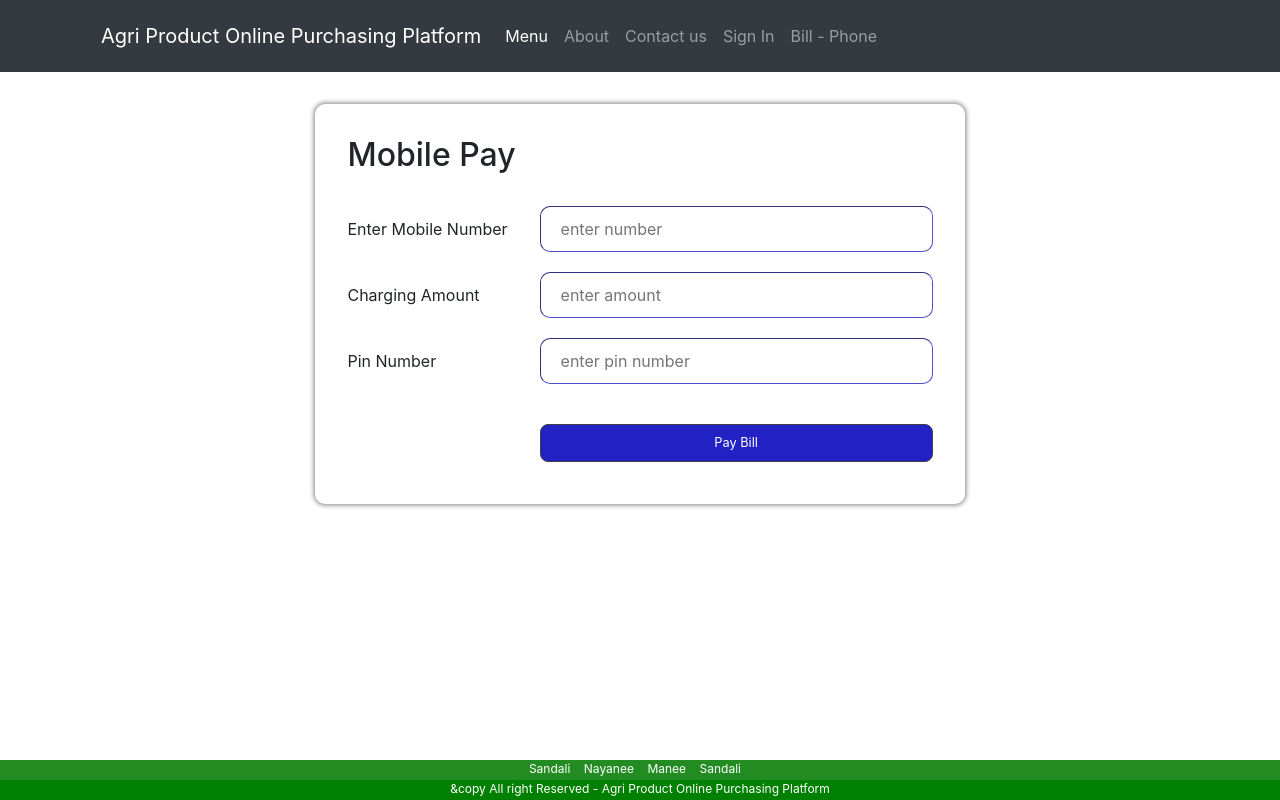
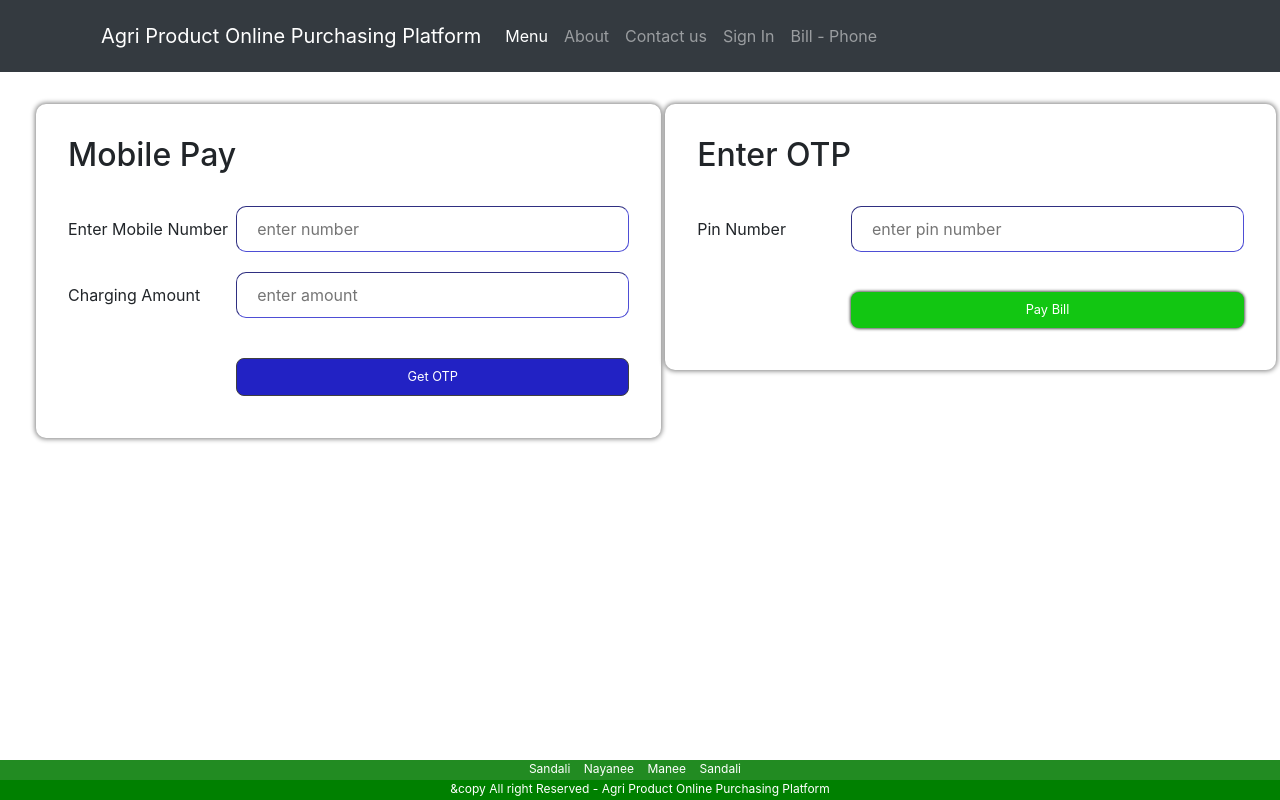
Before and after one commit to SandaliJayawickrama/DS_Project_Y3S1, a React (Create React App) app in the folder frontend/: page /bill in a window 1280 px wide. Built offline with nearby package versions, Linux system fonts and the light colour scheme.

Commit message:
Add OTP enter form

```diff
--- a/frontend/src/App.js
+++ b/frontend/src/App.js
@@ -2,7 +2,7 @@ import './styles/Navbar.css'
 import { BrowserRouter as Router, Route, Routes } from "react-router-dom";
 import Navbar from "./components/Navbar";
 import { Home } from './components/Home';
-import Billing from './components/Billing';
+import MobilePayMain from './components/MobilePay/MobilePayMain';
 
 
 function App() {
@@ -11,7 +11,7 @@ function App() {
       <Navbar/>
         <Routes>
           <Route exact path="/" element={<Home />} />
-          <Route path="/bill" element={<Billing />} />
+          <Route path="/bill" element={<MobilePayMain />} />
         </Routes>
     </>
   );
--- a/frontend/src/components/Billing.js
+++ b/frontend/src/components/MobilePay/Billing.js
@@ -1,5 +1,5 @@
 import React, { Component } from 'react'
-import '../styles/PhoneBill.css';
+import '../../styles/PhoneBill.css';
 
 class Billing extends Component {
 
@@ -9,7 +9,6 @@ class Billing extends Component {
         this.state = {
            mobile : null,
            amount: null,
-           pin: null,
         }
     }
 
@@ -32,14 +31,14 @@ class Billing extends Component {
     }
 
     handleSubmit = (event) => {
-        alert(`${this.state.mobile} ${this.state.pin} ${this.state.amount}`)
+        alert(`Mobile No : ${this.state.mobile} & Amount : ${this.state.amount}`)
         event.preventDefault()
     }
 
     render() {
         return (
             <div>
-                <form  className='billCard' onSubmit={this.handleSubmit}>
+                <form  className='billCard mpay-col-2' onSubmit={this.handleSubmit}>
                     <h2 className='formTitle'>Mobile Pay</h2>
                     <div>
                         <label className='label'>Enter Mobile Number</label>
@@ -49,13 +48,13 @@ class Billing extends Component {
                         <label>Charging Amount</label>
                         <input type='text' id='amount' name='amount' value={this.state.amount} required placeholder='enter amount' onChange={this.handleAmount} size='30' />
                     </div>
-                    <div>
+                    {/* <div>
                         <label>Pin Number</label>
                         <input type='text' id='pin' name='pin' value={this.state.pin} required placeholder='enter pin number' size='30' onChange={this.handlePin} minLength='6' maxLength='6' />
-                    </div>
+                    </div> */}
                     <div>
                         <label />
-                        <button className='billbutton' type='submit'>Pay Bill</button>
+                        <button className='billbutton next' type='submit'>Get OTP</button>
                     </div>
                 </form>
             </div>
--- /dev/null
+++ b/frontend/src/components/MobilePay/MobilePayMain.js
@@ -0,0 +1,15 @@
+import React from 'react';
+import Billing from './Billing';
+import Otp from './Otp';
+
+
+function MobilePayMain() {
+  return (
+    <div className='mpay-row'>
+        <Billing className='mpay-col-2'/>
+        <Otp className='mpay-col-1'/>
+    </div>
+  );
+}
+
+export default MobilePayMain;
--- /dev/null
+++ b/frontend/src/components/MobilePay/Otp.js
@@ -0,0 +1,44 @@
+import React, { Component } from 'react'
+import '../../styles/PhoneBill.css';
+
+class Otp extends Component {
+
+    constructor(props) {
+        super(props)
+
+        this.state = {
+           pin: null,
+        }
+    }
+
+    handlePin = (event) => {
+        this.setState({
+            pin: event.target.value
+        })
+    }
+
+    handleSubmit = (event) => {
+        alert(`Your Pin :  ${this.state.pin}`)
+        event.preventDefault()
+    }
+
+    render() {
+        return (
+            <div>
+                <form  className='billCard mpay-col-1' onSubmit={this.handleSubmit}>
+                    <h2 className='formTitle'>Enter OTP</h2>
+                    <div>
+                        <label>Pin Number</label>
+                        <input type='text' id='pin' name='pin' value={this.state.pin} required placeholder='enter pin number' size='30' onChange={this.handlePin} minLength='6' maxLength='6' />
+                    </div>
+                    <div>
+                        <label />
+                        <button className='billbutton otp' type='submit'>Pay Bill</button>
+                    </div>
+                </form>
+            </div>
+        )
+    }
+}
+
+export default Otp;
--- a/frontend/src/styles/PhoneBill.css
+++ b/frontend/src/styles/PhoneBill.css
@@ -18,7 +18,7 @@ form div {
 }
 form div label {
     display: table-cell;
-    padding-right: 2rem;
+    padding-right: 5px;
 }
 form div input {
     display: table-cell;
@@ -37,18 +37,42 @@ input[type=number]::-webkit-outer-spin-button {
 }
 
 button.billbutton {
-    background-color: rgb(34, 34, 196);
+    /* background-color: rgb(34, 34, 196); */
     color: white;
     padding: 8px 10px;
     display: table-cell;
     margin: 20px 0px 10px 0px;
     font-size: 0.8rem;
-    border-radius: 0.5rem;
-    border: 0.1rem solid #404040;
     width: 100%;
     cursor: pointer;
+    border-radius: 0.5rem;
+}
+
+.next {
+    background-color: rgb(34, 34, 196);
+    border: 0.1rem solid #404040;
+}
+
+.otp {
+    background-color: rgb(18, 198, 18);
+    border: 0px;
+    box-shadow: 0 0 3px 1px rgba(0, 0, 0, 0.66);
 }
 
 .formTitle{
     margin-bottom: 2rem;
 }
+
+.mpay-col-1 {
+    flex: 1;
+}
+
+.mpay-col-2 {
+    flex: 2;
+    margin-left: 2rem;
+}
+
+.mpay-row {
+    display: flex;
+    justify-content: space-evenly;
+  }
```
